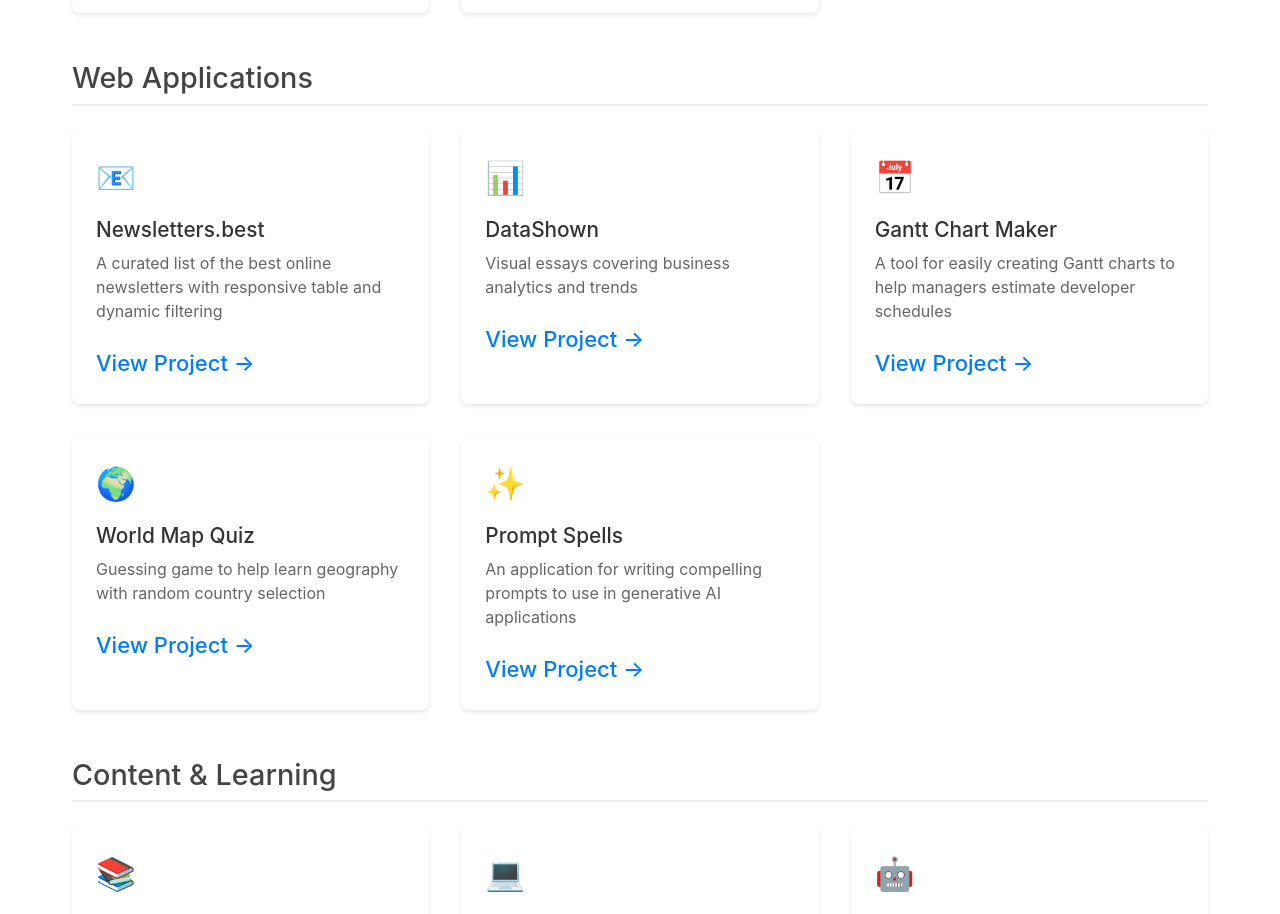
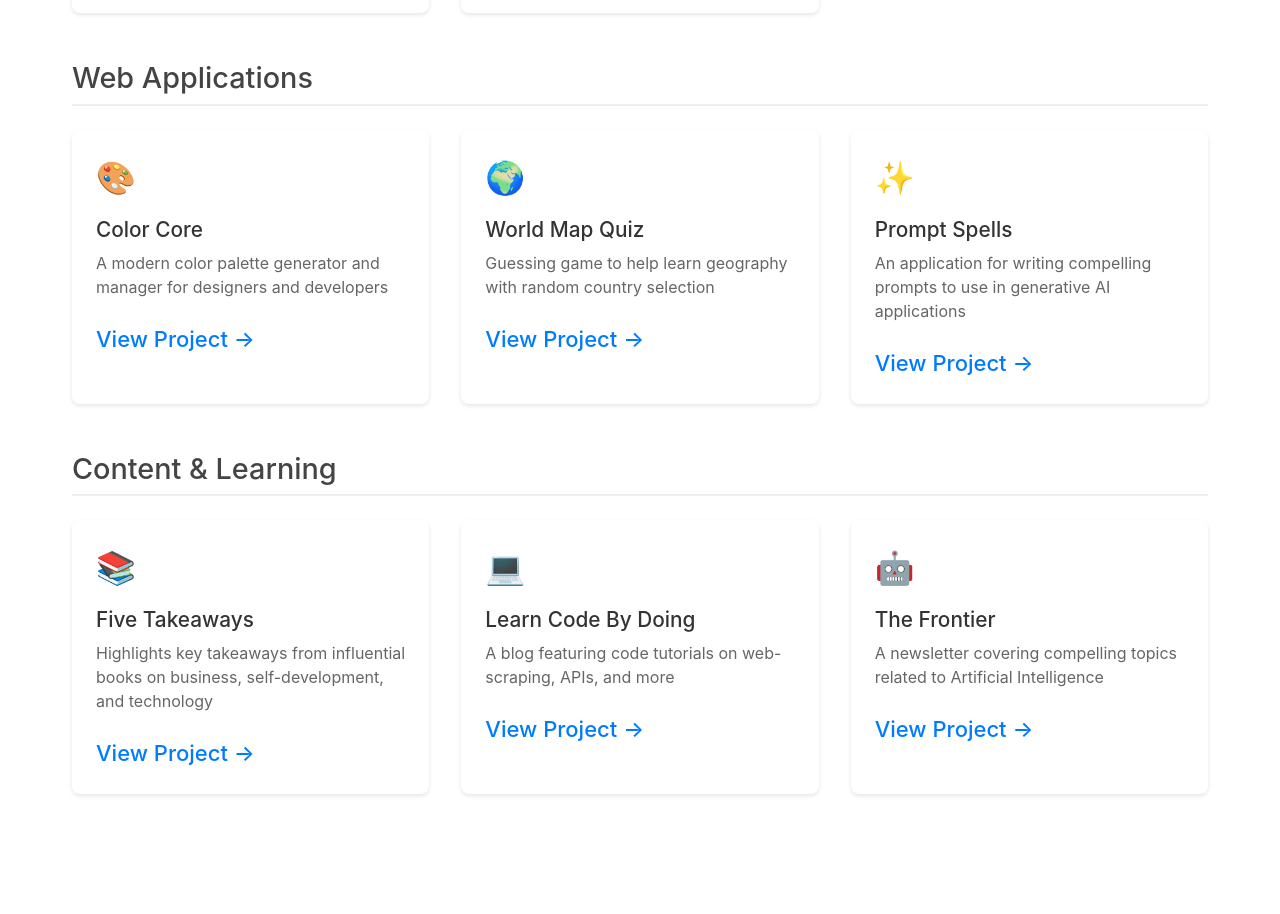
Before and after one commit to TimFinnigan/tim-finnigan-homepage, a React (Create React App) app: page /projects/learn-code-by-doing in a window 1280 px wide. Shown: the part 920-1834 px from the top of the page. Built offline with nearby package versions, Linux system fonts and the light colour scheme.

Commit message:
replace outdated projects in 'Web Applications' group with 'Color Core', a modern color palette generator

```diff
--- a/src/projects.js
+++ b/src/projects.js
@@ -266,22 +266,10 @@ const projectGroups = {
 	],
 	'Web Applications': [
 		{
-			title: 'Newsletters.best',
-			description: 'A curated list of the best online newsletters with responsive table and dynamic filtering',
-			link: 'https://newsletters.best',
-			icon: '📧'
-		},
-		{
-			title: 'DataShown',
-			description: 'Visual essays covering business analytics and trends',
-			link: 'https://datashown.com',
-			icon: '📊'
-		},
-		{
-			title: 'Gantt Chart Maker',
-			description: 'A tool for easily creating Gantt charts to help managers estimate developer schedules',
-			link: 'https://ganttchartmaker.com',
-			icon: '📅'
+			title: 'Color Core',
+			description: 'A modern color palette generator and manager for designers and developers',
+			link: 'https://timfinnigan.github.io/color-core/',
+			icon: '🎨'
 		},
 		{
 			title: 'World Map Quiz',
```
